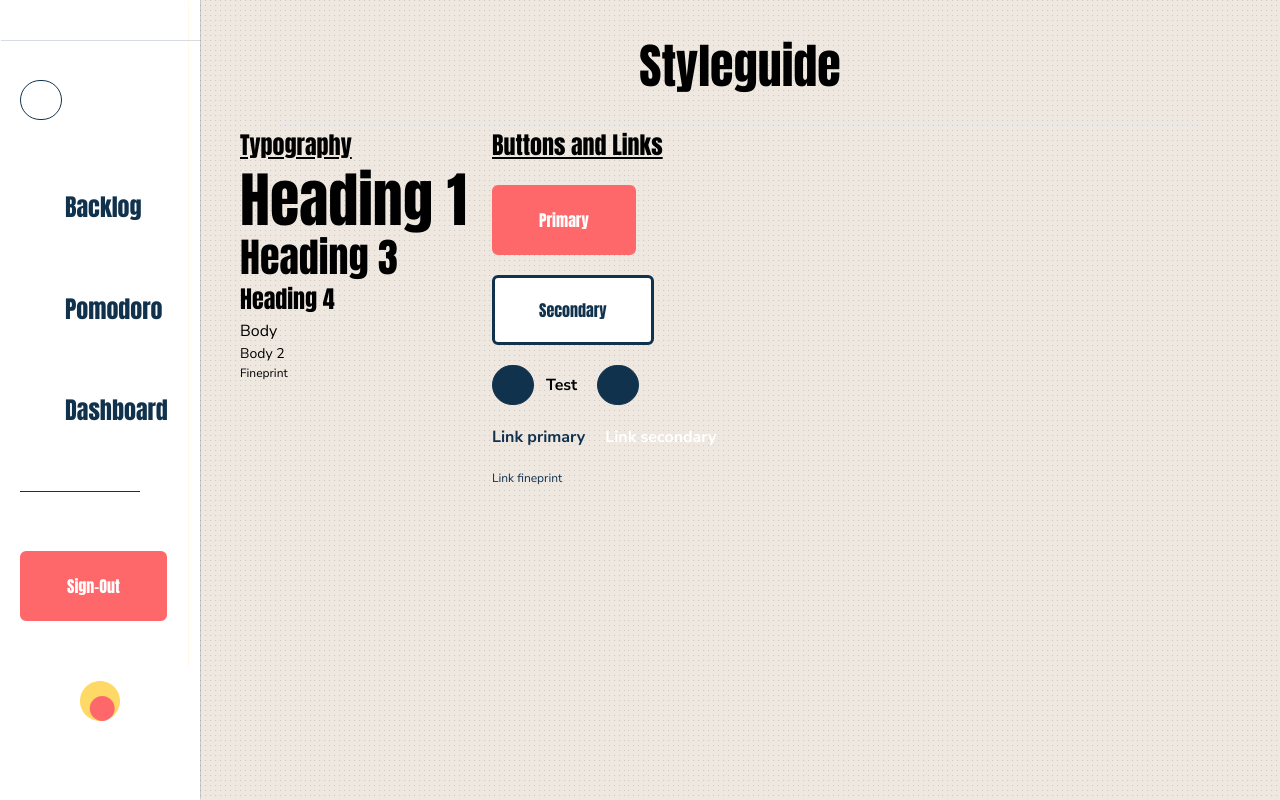
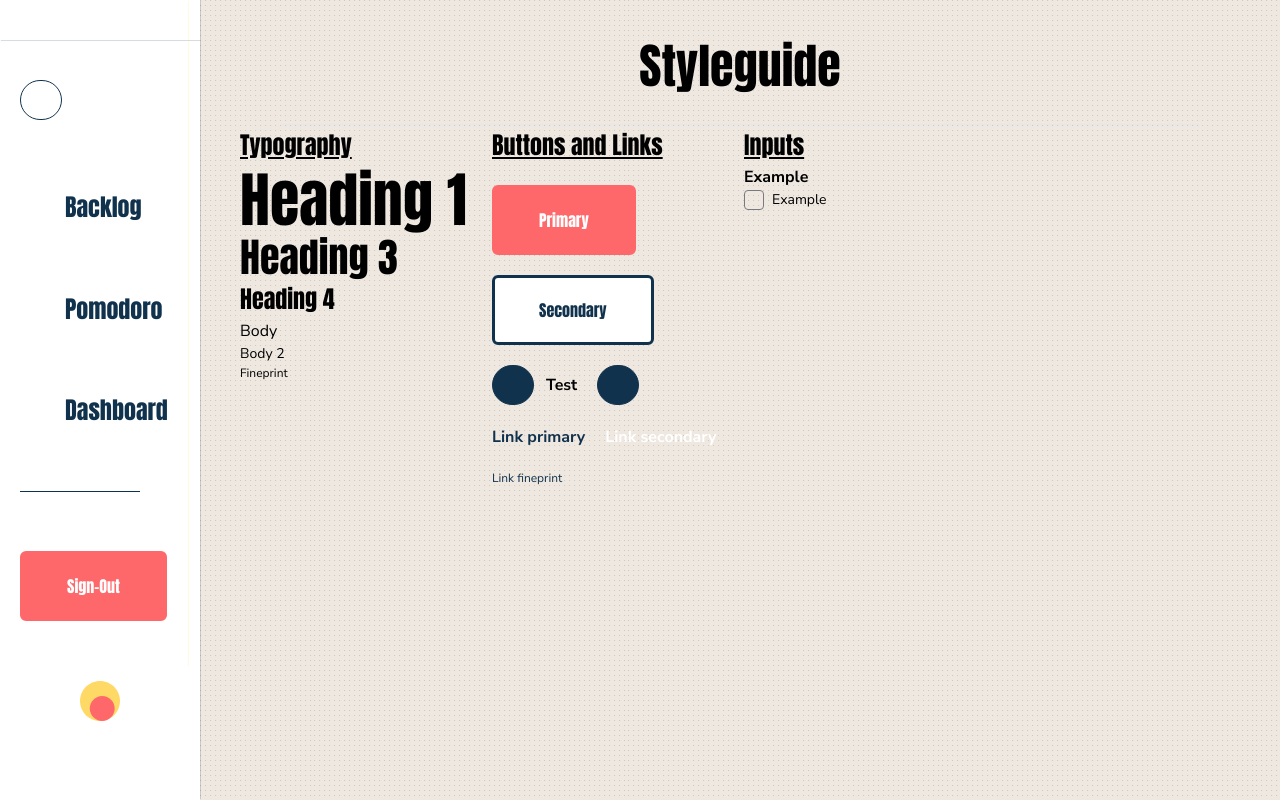
Before and after one commit to CYL-B/concentraction, a React (Vite) app in the folder concentraction-back/concentraction-front/: page /styleguide in a window 1280 px wide. Built offline with nearby package versions, Linux system fonts and the light colour scheme; some icons are missing.

Commit message:
new checkbox (alone and group), set overflow property, set footer position

```diff
--- /dev/null
+++ b/concentraction-back/concentraction-front/src/components/checkbox.jsx
@@ -0,0 +1,77 @@
+import { useState } from "react";
+import { Body } from "./typography";
+
+export default function Checkbox({
+  checkboxId,
+  checkboxName,
+  placeholder,
+  checkboxTitle,
+  checked,
+  ...checkboxProps
+}) {
+  const defaultChecked = checked ? checked : false;
+  const [isChecked, setIsChecked] = useState(defaultChecked);
+  return (
+    <div className="checkbox-wrapper">
+      <Body classHeading="block font-bold">{checkboxTitle}</Body>
+      <label for={checkboxName} className="group flex items-center ">
+        <input
+          className={`appearance-none w-5 h-5 border border-solid border-dark-grey rounded relative transition-all duration-300 ease-in-out ${
+            isChecked
+              ? "bg-brand-blue border-neutral-black before:absolute before:inline-block before:rotate-45 before:h-[10px] before:w-[7px] before:border-b before:border-r before:border-neutral-white before:rounded-[1px] before:left-[30%] before:bottom-[30%]"
+              : "group-hover:mt-[-1px] group-hover:ml-[-1px] group-hover:shadow-brand-blue group-hover:shadow-[1px_1px_0px_1px] group-hover:border-brand-blue"
+          }`}
+          {...checkboxProps}
+          type="checkbox"
+          id={checkboxId}
+          name={checkboxName}
+          placeholder={placeholder}
+          checked={isChecked}
+          onChange={() => setIsChecked((prev) => !prev)}
+        ></input>
+        <span
+          className={`font-nunito text-sm leading-[21px] capitalize pl-2 align-top ${
+            isChecked ? "line-through" : ""
+          }`}
+        >
+          {checkboxName}
+        </span>
+      </label>
+    </div>
+  );
+}
+
+export function ToDoList() {
+
+    const [todos, setTodos] = useState([
+        { task: "Pick up groceries", done: false },
+        { task: "Buy Milk", done: true },
+        { task: "Complete Project X", done: false },
+      ]);
+
+      const handleChange = (done, i) => {
+        let tmp = todos[i];
+        tmp.done = !done;
+        let todosClone = [...todos];
+        todosClone[i] = tmp;
+        setTodos([...todosClone]);
+      };
+
+      return (
+        <div className="app">
+        {todos.map(({ task, done }, i) => (
+            <div key={i}>
+              <label htmlFor={i}>
+                <input
+                  type="checkbox"
+                  onChange={() => handleChange(done, i)}
+                  checked={done}
+                  id={i}
+                />
+                <span>{task}</span>
+              </label>
+            </div>
+          ))}
+        </div>
+      )
+}
--- a/concentraction-back/concentraction-front/src/components/footer.jsx
+++ b/concentraction-back/concentraction-front/src/components/footer.jsx
@@ -2,27 +2,39 @@ import { Heading4, Fineprint } from "./typography";
 import { FooterLink } from "./footerLink";
 import IconifyIcon from "./icon";
 
-
 export default function Footer() {
-
   const socialElements = [
     {
-    href:"#",
-    ariaLabel:"facebook",
-    iconName:"arcticons:facebook"},
+      href: "#",
+      ariaLabel: "facebook",
+      iconName: "arcticons:facebook",
+    },
     {
-    href:"#",
-    ariaLabel:"linkedin",
-    iconName:"arcticons:linkedin"},
+      href: "#",
+      ariaLabel: "linkedin",
+      iconName: "arcticons:linkedin",
+    },
     {
-    href:"#",
-    ariaLabel:"instagram",
-    iconName:"arcticons:instagram"}
-  ]
+      href: "#",
+      ariaLabel: "instagram",
+      iconName: "arcticons:instagram",
+    },
+  ];
 
-  const socialList = socialElements.map ((element) => (
-    <a href={element.href} aria-label={element.ariaLabel} rel="noreferrer" target="_blank"><IconifyIcon iconName={element.iconName} width={24} height={24}></IconifyIcon></a>
-  ))
+  const socialList = socialElements.map((element) => (
+    <a
+      href={element.href}
+      aria-label={element.ariaLabel}
+      rel="noreferrer"
+      target="_blank"
+    >
+      <IconifyIcon
+        iconName={element.iconName}
+        width={24}
+        height={24}
+      ></IconifyIcon>
+    </a>
+  ));
   return (
     <footer className=" absolute w-full h-1/12 self-end flex justify-between border-solid border-t border-brand-blue p-2">
       <div className="min-w-[30%] flex flex-col justify-center">
@@ -37,10 +49,10 @@ export default function Footer() {
         </FooterLink>
       </div>
       <div className="flex flex-col justify-between items-center min-w-[30%]">
-        <div className="socials ">
-        {socialList}
-        </div>
-        <Fineprint classFineprint={"text-brand-blue"}>Copyright @2024</Fineprint>
+        <div className="socials ">{socialList}</div>
+        <Fineprint classFineprint={"text-brand-blue"}>
+          Copyright @2024
+        </Fineprint>
       </div>
     </footer>
   );
--- a/concentraction-back/concentraction-front/src/components/layout.jsx
+++ b/concentraction-back/concentraction-front/src/components/layout.jsx
@@ -16,7 +16,7 @@ export default function Layout({
     <div id={id} className="layout flex h-screen w-screen bg-background">
       <NavBar />
 
-      <main role="main" className={`relative p-10 overflow-x-scroll overflow-y-hidden box-border ${mainClassName ?? ""}`}>
+      <main role="main" className={`relative p-10 overflow-y-scroll overflow-x-hidden box-border ${mainClassName ?? ""}`}>
         <Header headerTitle={headerTitle}></Header>
         <div className={`container mx-auto ${containerClassName ?? ""}`}>
           <div className={`w-full ${ pageClassName?? ""}`}>
--- a/concentraction-back/concentraction-front/src/pages/styleguide.jsx
+++ b/concentraction-back/concentraction-front/src/pages/styleguide.jsx
@@ -11,6 +11,9 @@ import {
 //Buttons and links section
 import { Button, AddButton } from "../components/button";
 import { Link } from "../components/links";
+
+//Input
+import Checkbox from "../components/checkbox";
 
 //Page layout
 import Layout from "../components/layout";
@@ -41,6 +44,10 @@ export default function Styleguide() {
             <Link variant="secondary">Link secondary</Link>
             <Link variant="fineprint">Link fineprint</Link>
           </section>
+          <section className="flex flex-col Input">
+          <Heading4 classHeading="underline">Inputs</Heading4>
+          <Checkbox checkboxName="Example" checkboxTitle="Example"/>
+          </section>
         </Layout>
     </>
   );
```
